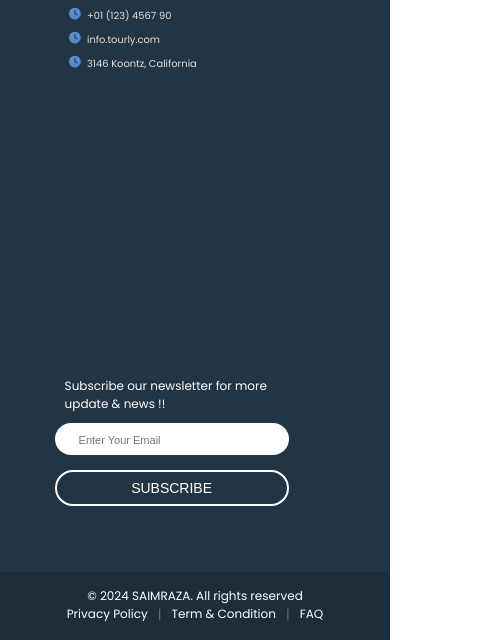
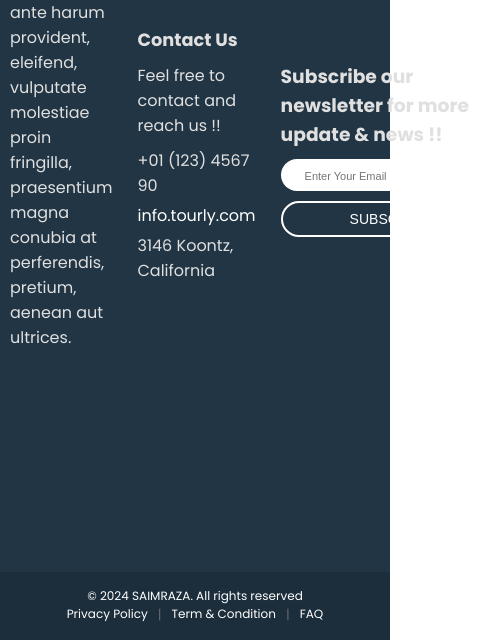
Before and after one commit to SaimrRazaAly/TOPLY_TURISOM_WEBSITE, a plain HTML site: page index.html in a window 390 px wide. Shown: the part 9583-10223 px from the top of the page, 500 px wide, since content can reach past the window. Drawn offline with nearby package versions, Linux system fonts and the light colour scheme.

Commit message:
i code  again the contact page STILL RESPONVIE remaing

```diff
--- a/assets/css/style.css
+++ b/assets/css/style.css
@@ -115,7 +115,8 @@ html {
 
 body {
   background: var(--white);
-  /* overflow-x: hidden; */
+  overflow-x: hidden;
+  /* width: 100%; */
 }
 
 hr {
@@ -770,63 +771,45 @@ input {
   width: 100%;
   padding: 120px var(--section-padding);
   display: flex;
-  gap: 15px;
-}
-
-.main-box {
-  width: 30%;
-  scale: 0.9;
-}
-.main-box:nth-child(2) {
-  width: 20%;
-  gap: 12px;
-  display: flex;
-  flex-direction: column;
-}
-
-.form-submit-box {
-  width: 25%;
-  gap: 10px;
-  color: var(--white);
-  position: absolute;
-  right: 150px;
-  bottom: 150px;
-}
-.form-submit-box p {
-  margin: 10px;
-}
-.contact-btns {
-  display: flex;
-  justify-content: center;
-  flex-direction: column;
-  gap: 15px;
-}
-
-.main-box p,
-.c-icon-box a {
-  color: var(--gainsboro);
-  font-size: var(--fs-4);
-}
-
-.contact-icon {
+  gap: 25px;
+  align-items: center;
+  justify-content: space-between;
+  /* flex-wrap: wrap; */
+}
+
+.main-box-1,
+.main-box-3 {
+  flex-basis: 40%;
+}
+
+.main-box-2 a {
+  text-decoration: none;
+  color: #ffff;
+}
+.main-box-3 {
+  width: 100%;
+  box-sizing: border-box;
   display: flex;
   flex-direction: column;
   gap: 10px;
-}
-
-.c-icon-box {
-  display: flex;
-  gap: 10px;
-}
-.contact-us-heading {
+  flex-wrap: wrap;
+}
+.main-box-2 {
+  flex-basis: 30%;
+}
+.main-box-2 h4 {
+  flex-basis: 30%;
   font-size: var(--fs-3);
-  color: var(--gainsboro);
-}
-
-.main-icon-gap hr {
-  margin-top: -10px;
-  width: 10%;
-  color: var(--united-nations-blue);
+  font-weight: 800;
+  margin: 10px 0;
+}
+
+.main-list {
+  display: flex;
+  flex-direction: column;
+  align-items: start;
+  gap: 5px;
+  margin-top: 10px;
 }
 
 .Subscribe {
@@ -1140,13 +1123,6 @@ input {
     font-size: 12px;
     text-align: center;
   }
-  .form-submit-box {
-    width: 25%;
-    right: 71px;
-  }
-  .form-submit-box p {
-    font-size: 12px;
-  }
 }
 @media (max-width: 1075px) {
   .main-boxes-container img {
@@ -1169,19 +1145,6 @@ input {
   }
 }
 @media (max-width: 795px) {
-  .form-submit-box {
-    right: 20px;
-    width: 50%;
-    bottom: 23%;
-  }
-
-  .main-boxes-container {
-    flex-direction: column;
-  }
-  .main-box,
-  .main-box:nth-child(2) {
-    width: 40%;
-  }
   .foot2 a,
   .foot-1 {
     font-size: 12px;
@@ -1232,7 +1195,6 @@ input {
 @media (max-width: 500px) {
   .sider-bar ul {
     width: 100%;
-
   }
 }
 @media (max-width: 475px) {
@@ -1269,13 +1231,6 @@ input {
 
   .pak-icons {
     font-size: 12px;
-  }
-
-  .form-submit-box {
-    width: 65%;
-    bottom: 8%;
-    left: 20%;
-    margin-top: 10px;
   }
 }
 @media (max-width: 463px) {
@@ -1290,14 +1245,7 @@ input {
     margin-left: -62px;
   }
 }
-@media (max-width: 434px) {
-  .form-submit-box {
-    width: 45%;
-    bottom: 12%;
-    left: 17%;
-    margin-top: 10px;
-  }
-}
+
 @media (max-width: 400px) {
   .selection {
     padding: 30px 50px;
@@ -1337,12 +1285,6 @@ input {
   }
   .des-text {
     font-size: 12px;
-  }
-  .main-boxes-container {
-    height: 100vh;
-  }
-  .form-submit-box {
-    bottom: 6%;
   }
 }
 @media (max-width: 575px) {
@@ -1360,26 +1302,6 @@ input {
   .foot-cotent {
     flex-direction: column;
     justify-content: center;
-    align-items: center;
-  }
-  .form-submit-box {
-    width: 45%;
-    bottom: 8%;
-    left: 29%;
-    margin-top: 10px;
-  }
-
-  .main-box {
-    width: 80%;
-  }
-
-  .form-submit-box {
-    font-size: var(--fs-7);
-  }
-  .main-boxes-container {
-    /* flex-direction: column; */
-    padding: 51px 20px;
-    height: 110vh;
     align-items: center;
   }
 
@@ -1462,14 +1384,7 @@ input {
   .main-boxes-container {
     height: 100vh;
   }
-  .form-submit-box {
-    bottom: 11%;
-    width: 60%;
-    left: 14%;
-  }
-  .form-submit-box {
-    font-size: 10px;
-  }
+
   .pak-icons {
     font-size: var(--fs-8);
     padding: 0;
@@ -1499,11 +1414,6 @@ input {
 }
 /* @media (max-width: 3490px) { */
 @media (max-width: 337px) {
-  /* .form-submit-box {
-    bottom: 15%;
-    width: 50%;
-  } */
-
   .pak-icons {
     font-size: 10px;
     gap: 10px;
@@ -1542,10 +1452,6 @@ input {
   }
 }
 @media (max-width: 310px) {
-  .form-submit-box {
-    width: 60%;
-    left: 15%;
-  }
   .about-contact-text p {
     font-size: 10px;
   }
--- a/index.html
+++ b/index.html
@@ -432,49 +432,37 @@ rel="stylesheet"
   <!-- main boxes -->
   <div class="main-boxes-container">
 
-    <div class="main-box">
-      <img src="./assets/images/logo.svg" alt="">
-      <p>Urna ratione ante harum provident, eleifend, vulputate molestiae proin fringilla, praesentium magna conubia at perferendis, pretium, aenean aut ultrices.</p>
-    </div>
+    <div class="main-box-1">
+      <img src='./assets/images/logo.svg' alt="" />
+      <p>rna ratione ante harum provident, eleifend, vulputate molestiae proin fringilla, praesentium magna conubia at perferendis, pretium, aenean aut ultrices.</p>
+  </div>
 
-    <div class="main-box main-icon-gap">
-      <div class="contact-us-heading">Contact Us</div>
-      <hr>
+  <div class="main-box-2">
+      <h4 class="">Contact Us</h4>
       <p>Feel free to contact and reach us !!</p>
+      <ul class="main-list" >
+          <li>
+          +01 (123) 4567 90</li>
+          <li><a href="#">
+          info.tourly.com</a></li>
+          <li>
+          3146 Koontz, California</li>
+      </ul>
+  </div>
+  <div>
+    <div class="main-box-3">
+        <h3>
+    Subscribe our newsletter for more update & news !!
+        </h3>
+          <input type="text" required placeholder="Enter Your Email"  />
+          <button class="
+          Subscribe">SUBSCRIBE</button>
+      </div>
+  </div>
 
-      <div class="contact-icon">
 
-        <div class="c-icon-box">
-          <i class="fa-solid fa-clock pak-main-icon"></i>
-          <a href="">+01 (123) 4567 90</a>
-        </div>
-
-        <div class="c-icon-box">
-          <i class="fa-solid fa-clock pak-main-icon"></i>
-          <a href=""> info.tourly.com</a>
-        </div>
-
-        <div class="c-icon-box">
-          <i class="fa-solid fa-clock pak-main-icon"></i>
-          <a href="">3146 Koontz, California</a>
-        </div>
 
       </div>
-    </div>
-    </div>
-    <!-- the email adress -->
-
-    <div class="form-submit-box">
-  <p>Subscribe our newsletter for more update & news !!</p>
-  <div class="contact-btns">
-
-    <input type="email" required placeholder="Enter Your Email">
-    <input type="submit" value="Subscribe" class="Subscribe">
-  </div>
-    </div>
-
-
-</div>
 </div>
 
 
```
